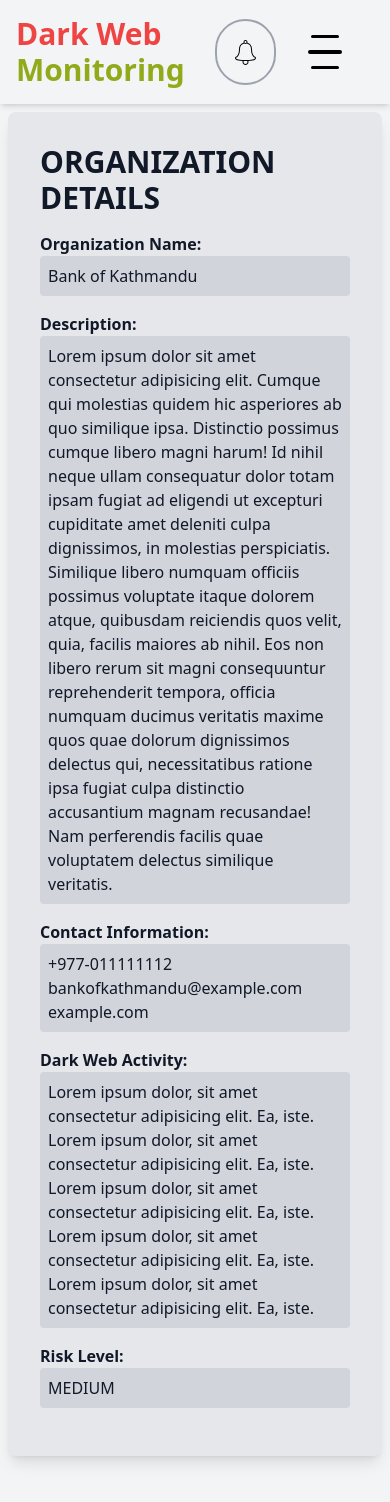
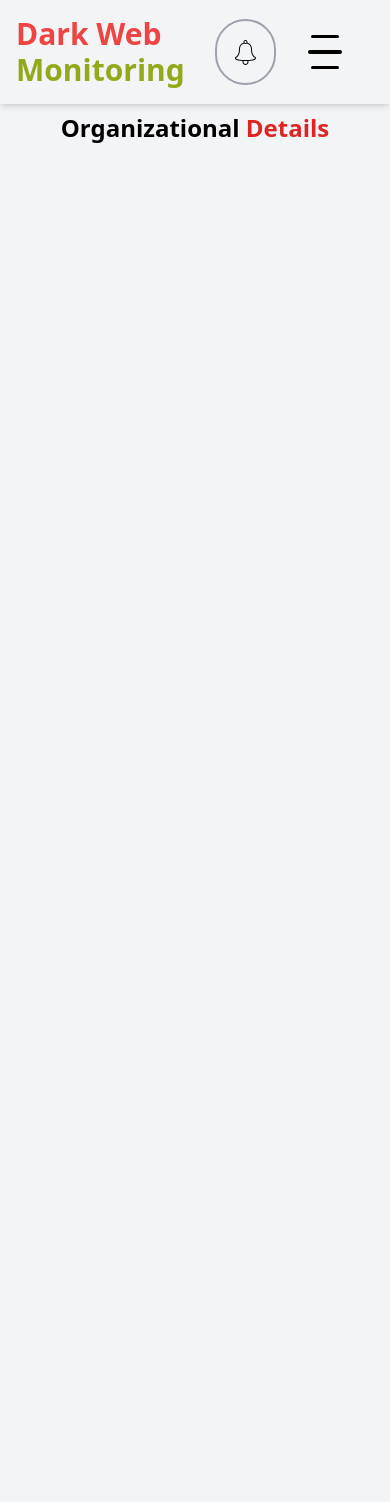
Before and after one commit to sudeep-gtn/dark-web-monitoring, a Django app: page /org-details in a window 390 px wide. Shown: the top 1502 px of the page. Run offline with Django 5.2, Linux system fonts and the light colour scheme; a user stored in the database is signed in; some libraries are stand-ins or nearby versions.

Commit message:
new nav layout first change

```diff
--- a/DWmonitoring/authentication/templates/base.html
+++ b/DWmonitoring/authentication/templates/base.html
@@ -127,50 +127,55 @@
   <!-- Navigation bar -->
   <!-- Sidebar -->
   <div id="sidebar"
-    class="hidden md:block fixed overflow-hidden md:static top-0 left-0 z-50  bg-gray-800 text-white  md:px-0 z-50 md:w-56 h-screen flex flex-col justify-between">
+    class="hidden md:block fixed overflow-hidden md:static top-0 left-0 z-50  bg-gray-800 text-white  md:px-0 z-50 md:w-66 h-screen flex flex-col justify-between">
     <div>
       <div class="p-4 text-center border-b border-gray-700">
         <div class="text-2xl font-bold"><img src="https://gkavach.com/storage/2023/02/greentick.png" height="130"
             width="130"></div>
       </div>
       <div class="p-4">
-        <ul class="space-y-2 text-gray-400 font-bold text-lg ">
+        <ul class="space-y-2 text-gray-400 font-semibold text-lg ">
           <li>
-
             <a class="block w-full text-left p-3 rounded hover:bg-gray-700 {% if request.path == '/dashboard' %}border-l-4 text-white border-[#92a91a]{% endif %}"
               href="{% url 'dashboard' %}">
               Dashboard
             </a>
           </li>
           <li>
-            <div class="w-full text-left p-3 rounded text-gray-400 font-semibold cursor-pointer">
-              Details
+            <a class="block w-full text-left p-3 rounded hover:bg-gray-700 {% if request.path == '/details/cards' %}border-l-4 text-white border-[#92a91a]{% endif %}"
+              href="{% url 'cards' %}">
+              Cards
+            </a>
+          </li>
+          <li>
+            <div class="border-b-2 border-gray-400  w-full text-xl text-left p-3  text-gray-400 font-semibold">
+              Leaks
             </div>
             <ul id="detailsMenu" class="ml-4 mt-2 space-y-2">
               <li>
-                <a href="{% url 'domain' %}"
-                  class="block w-full text-left p-3 rounded hover:bg-gray-700 {% if request.path == '/details/domain' %}border-l-4 text-white border-[#92a91a]{% endif %}">
-                  Domain
+                <a href="#"
+                  class="block w-full text-left p-3 rounded hover:bg-gray-700 {% if request.path == '#' %}border-l-4 text-white border-[#92a91a]{% endif %}">
+                  Black Market
                 </a>
               </li>
               <li>
-                <a href="{% url 'cards' %}"
-                  class="block w-full text-left p-3 rounded hover:bg-gray-700 {% if request.path == '/details/cards' %}border-l-4 text-white text-white border-[#92a91a]{% endif %}">
-                  Cards
+                <a href="#"
+                  class="block w-full text-left p-3 rounded hover:bg-gray-700 {% if request.path == '#' %}border-l-4 text-white text-white border-[#92a91a]{% endif %}">
+                  Stellar Logs
                 </a>
               </li>
               <li>
-                <a href="{% url 'users' %}"
-                  class="block w-full text-left p-3 rounded hover:bg-gray-700 {% if request.path == '/details/user' %}border-l-4 text-white border-[#92a91a]{% endif %}">
-                  User
+                <a href="#"
+                  class="block w-full text-left p-3 rounded hover:bg-gray-700 {% if request.path == '#' %}border-l-4 text-white border-[#92a91a]{% endif %}">
+                  PII Exposure
                 </a>
               </li>
-              <li>
+              <!-- <li>
                 <a href="{% url 'email' %}"
                   class="block w-full text-left p-3 rounded hover:bg-gray-700 {% if request.path == '/details/email' %}border-l-4 text-white border-[#92a91a]{% endif %}">
                   Email
                 </a>
-              </li>
+              </li> -->
             </ul>
           </li>
 
--- a/DWmonitoring/authentication/templates/organization-details.html
+++ b/DWmonitoring/authentication/templates/organization-details.html
@@ -2,39 +2,11 @@
 {% block title %}Organization Details{% endblock title %}
 
 {% block content %}
-<div class="bg-gray-200 text-gray-900 p-8 rounded-lg shadow-lg mx-2 my-2">
-    <h1 class="text-3xl font-bold mb-4">ORGANIZATION DETAILS</h1>
-    <div class="mb-4">
-        <p class="font-semibold">Organization Name:</p>
-        <p class="bg-gray-300 p-2 rounded">Bank of Kathmandu</p>
-    </div>
-    <div class="mb-4">
-        <p class="font-semibold">Description:</p>
-        <p class="bg-gray-300 p-2 rounded">
-            Lorem ipsum dolor sit amet consectetur adipisicing elit. Cumque qui molestias quidem hic asperiores ab quo similique ipsa. Distinctio possimus cumque libero magni harum! Id nihil neque ullam consequatur dolor totam ipsam fugiat ad eligendi ut excepturi cupiditate amet deleniti culpa dignissimos, in molestias perspiciatis. Similique libero numquam officiis possimus voluptate itaque dolorem atque, quibusdam reiciendis quos velit, quia, facilis maiores ab nihil. Eos non libero rerum sit magni consequuntur reprehenderit tempora, officia numquam ducimus veritatis maxime quos quae dolorum dignissimos delectus qui, necessitatibus ratione ipsa fugiat culpa distinctio accusantium magnam recusandae! Nam perferendis facilis quae voluptatem delectus similique veritatis.
-        </p>
-    </div>
-    <div class="mb-4">
-        <p class="font-semibold">Contact Information:</p>
-        <div class="bg-gray-300 p-2 rounded">
-            <p>+977-011111112</p>
-            <p>bankofkathmandu@example.com</p>
-            <p>example.com</p>
-        </div>
-    </div>
-    <div class="mb-4">
-        <p class="font-semibold">Dark Web Activity:</p>
-        <div class="bg-gray-300 p-2 rounded">
-            <p>Lorem ipsum dolor, sit amet consectetur adipisicing elit. Ea, iste.</p>
-            <p>Lorem ipsum dolor, sit amet consectetur adipisicing elit. Ea, iste.</p>
-            <p>Lorem ipsum dolor, sit amet consectetur adipisicing elit. Ea, iste.</p>
-            <p>Lorem ipsum dolor, sit amet consectetur adipisicing elit. Ea, iste.</p>
-            <p>Lorem ipsum dolor, sit amet consectetur adipisicing elit. Ea, iste.</p>
-        </div>
-    </div>
-    <div class="mb-4">
-        <p class="font-semibold">Risk Level:</p>
-        <p class="bg-gray-300 p-2 rounded">MEDIUM</p>
+<div class="">
+    <h1 class="text-center py-2 font-bold text-2xl ">Organizational <span class="text-red-600">Details</span> </h1>
+
+    <div>
+
     </div>
 </div>
 
```
